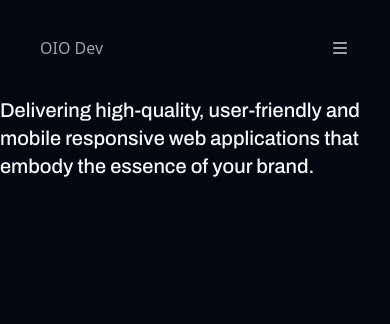
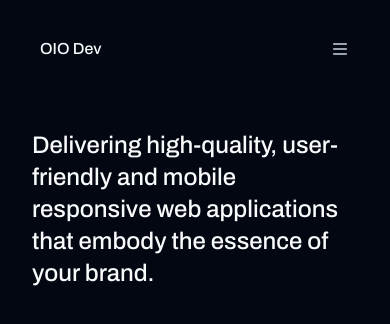
Before and after one commit to CodeByDex/OIODev, a Next.js app: page / in a window 390 px wide. Shown: the top 324 px of the page. Built offline with nearby package versions, Linux system fonts and the light colour scheme.

Commit message:
small styling changes to fit better when doing mobile first design -- including a globalcss for margins on main elements

```diff
--- a/src/app/[user]/page.js
+++ b/src/app/[user]/page.js
@@ -3,7 +3,7 @@
 export default function Services() {
   return (
     <main className="flex">
-      <h1 className="font-primary text-brand-textHeader text-6xl">
+      <h1 className="font-primary text-brand-textHeader text-2xl m-w-full">
         User Dashboard Page
       </h1>
     </main>
--- a/src/app/globals.css
+++ b/src/app/globals.css
@@ -1,3 +1,7 @@
 @tailwind base;
 @tailwind components;
 @tailwind utilities;
+
+main {
+    margin: 2rem;
+}
--- a/src/app/page.js
+++ b/src/app/page.js
@@ -1,7 +1,7 @@
 export default function Home() {
   return (
     <main className="flex">
-        <h1 className="font-primary text-brand-textHeader text-xl">
+        <h1 className="font-primary text-brand-textHeader text-2xl m-w-full">
           Delivering high-quality, user-friendly and mobile responsive web
           applications that embody the essence of your brand.
         </h1>
--- a/src/app/services/page.js
+++ b/src/app/services/page.js
@@ -3,7 +3,7 @@
 export default function Services() {
   return (
     <main className="flex">
-      <h1 className="font-primary text-brand-textHeader text-6xl">
+      <h1 className="font-primary text-brand-textHeader text-2xl m-w-full">
         Services Page
       </h1>
     </main>
--- a/src/components/Navbar.js
+++ b/src/components/Navbar.js
@@ -20,22 +20,21 @@ export default function Navbar() {
   return (
     <nav className="navbar--container flex flex-row justify-between px-10 py-9 mx-auto bg-brand-primary items-center ">
       <div className="z-10">
-        <Link href="/" >
-          OIO Dev
-        </Link>
+        <Link href="/" className="text-brand-textHeader font-primary">OIO Dev</Link>
       </div>
+
       {/* Default view */}
       <div onClick={handleNav} className="flex sm:hidden z-10">
         <FontAwesomeIcon className="w-5" icon={faBars} />
       </div>
       <div className="navbar--routeLinks hidden gap-4 items-center sm:flex">
-        <Link href="/" className="hover:text-blue-400">
+        <Link href="/" className="hover:text-brand-textHover">
           Home
         </Link>
-        <Link href="/services" className="hover:text-blue-400">
+        <Link href="/services" className="hover:text-brand-textHover">
           Services
         </Link>
-        <Link href="/dashboard" className="hover:text-blue-400">
+        <Link href="/dashboard" className="hover:text-brand-textHover">
           Dashboard
         </Link>
         <Link className="w-5 gap-4" href="/login">
@@ -45,8 +44,8 @@ export default function Navbar() {
           <FontAwesomeIcon icon={faUser} />
         </Link>
       </div>
+
       {/* Mobile view */}
-
       <div
         className={
           nav
@@ -55,13 +54,13 @@ export default function Navbar() {
         }
       >
         <div className="flex flex-col items-center justify-center gap-5">
-          <Link href="/" className="hover:text-blue-400">
+          <Link href="/" className="hover:text-brand-textHover">
             Home
           </Link>
-          <Link href="/services" className="hover:text-blue-400">
+          <Link href="/services" className="hover:text-brand-textHover">
             Services
           </Link>
-          <Link href="/dashboard" className="hover:text-blue-400">
+          <Link href="/dashboard" className="hover:text-brand-textHover">
             Dashboard
           </Link>
           <Link className="w-5 gap-4" href="/login">
```
